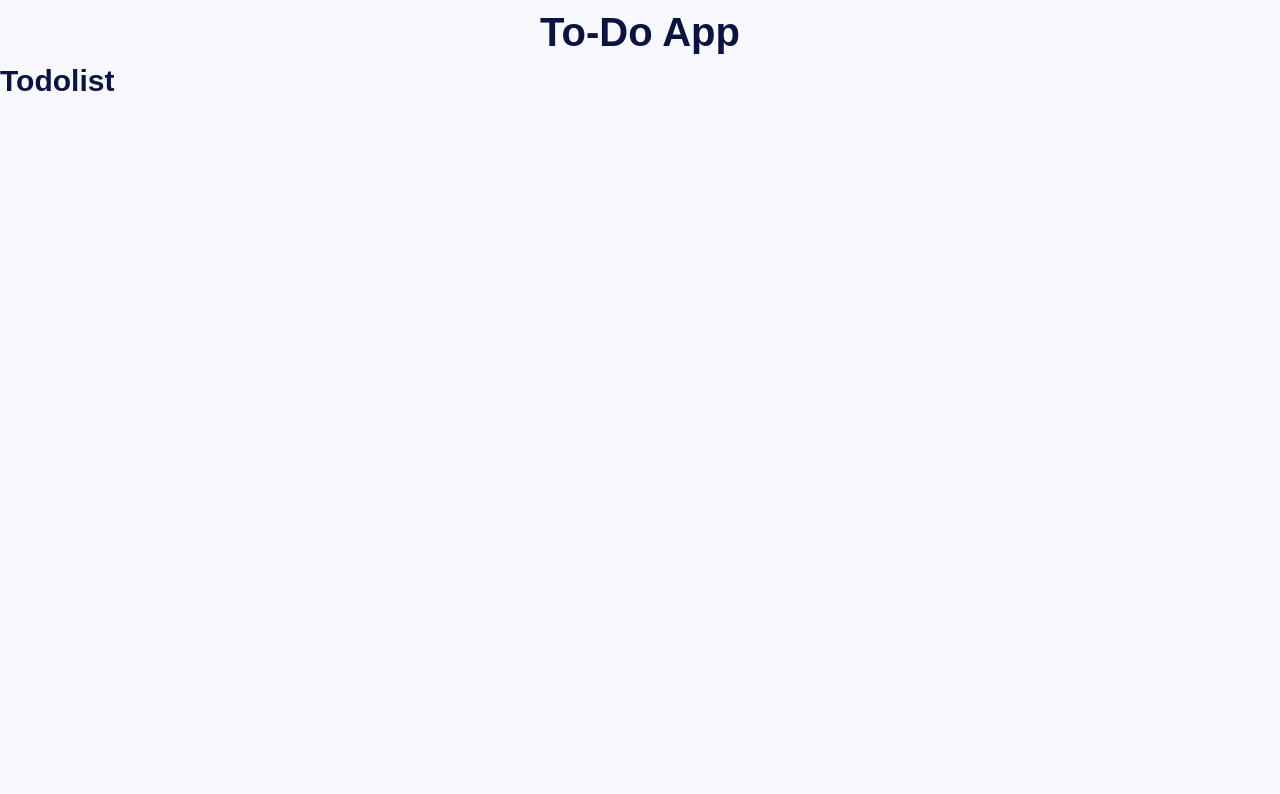
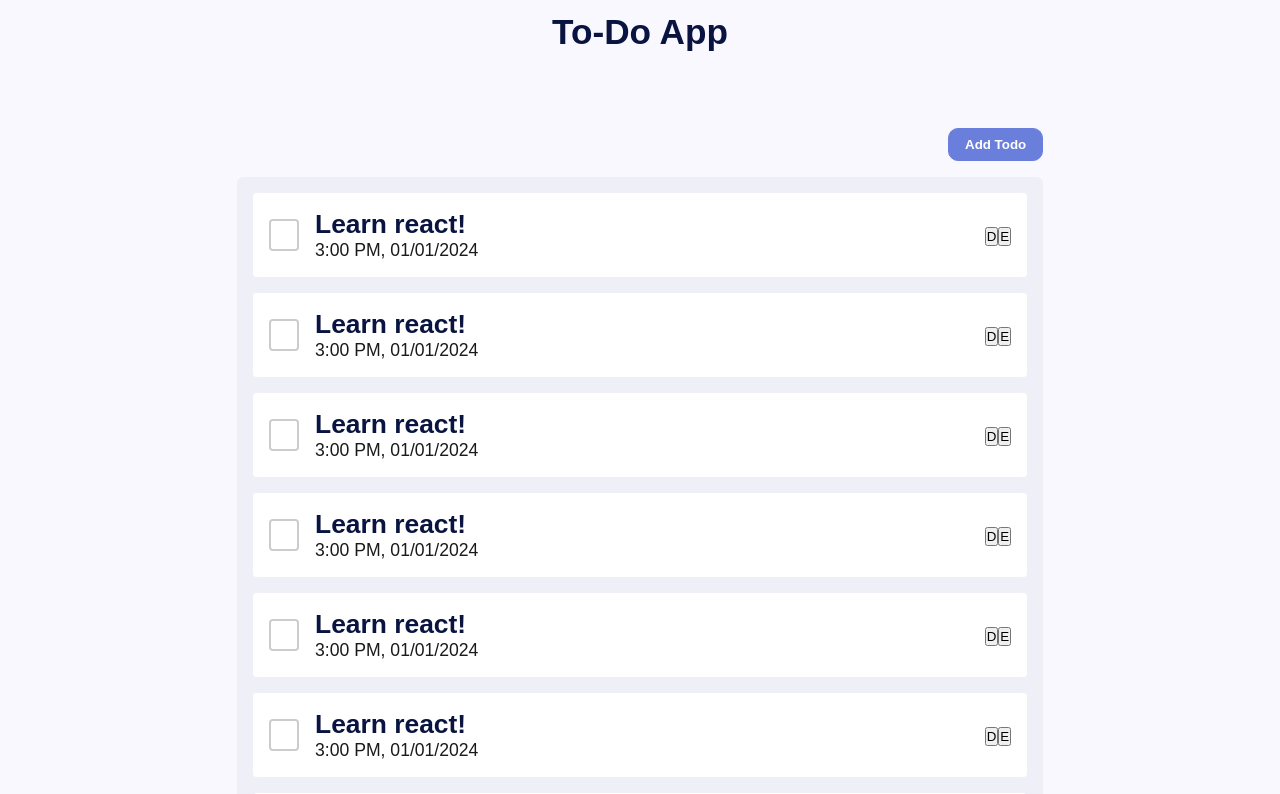
Before and after one commit to mpedraza10/React-Todo-App-Frontend, a React (Create React App) app: page / in a window 1280 px wide. Shown: the top 794 px of the page. Built offline with nearby package versions, Linux system fonts and the light colour scheme.

Commit message:
Added todo components almost finished with styles

```diff
--- a/src/App.js
+++ b/src/App.js
@@ -1,6 +1,6 @@
 // Components
 import Header from "./components/Header/Header";
-import TodoList from "./components/TodoList/TodoList";
+import TodoList from "./components/TodoCont/TodoCont";
 
 const App = () => {
 	return (
--- /dev/null
+++ b/src/components/TodoCont/TodoCont.css
@@ -0,0 +1,20 @@
+.todo-container {
+	width: 90%;
+	display: flex;
+	flex-direction: column;
+
+}
+
+.todo-container .controls {
+	display: flex;
+	justify-content: flex-end;
+	width: 100%;
+	margin-bottom: 1rem;
+}
+
+@media screen and (min-width: 768px) {
+	.todo-container {
+		width: 70%;
+		max-width: 1280px;
+	}
+}
--- /dev/null
+++ b/src/components/TodoCont/TodoCont.js
@@ -0,0 +1,18 @@
+// Components
+import TodoList from "../TodoList/TodoList";
+
+// Styles
+import "./TodoCont.css";
+
+const TodoCont = () => {
+	return (
+		<div className="todo-container">
+			<div className="controls">
+				<button className="btn primary">Add Todo</button>
+			</div>
+			<TodoList />
+		</div>
+	);
+};
+
+export default TodoCont;
--- /dev/null
+++ b/src/components/TodoItem/TodoItem.css
@@ -0,0 +1,17 @@
+.todo-item {
+	width: 100%;
+	height: 100%;
+	padding: 1rem;
+	background-color: #fff;
+	display: flex;
+	gap: 1rem;
+	align-items: center;
+	border-radius: 4px;
+}
+
+.todo-item .content {
+	width: 100%;
+	display: flex;
+	justify-content: space-between;
+	align-items: center;
+}
--- /dev/null
+++ b/src/components/TodoItem/TodoItem.js
@@ -0,0 +1,25 @@
+// Style
+import "./TodoItem.css";
+
+const TodoItem = () => {
+	return (
+		<li className="todo-item">
+			<input
+				type="checkbox"
+				className="checkbox-style" // Add this class for styling
+			/>
+			<div className="content">
+				<div className="info">
+					<h2>Learn react!</h2>
+					<span>3:00 PM, 01/01/2024</span>
+				</div>
+				<div className="btns-cont">
+					<button>D</button>
+					<button>E</button>
+				</div>
+			</div>
+		</li>
+	);
+};
+
+export default TodoItem;
--- a/src/components/TodoList/TodoList.css
+++ b/src/components/TodoList/TodoList.css
@@ -0,0 +1,12 @@
+.todo-list-container {
+	width: 100%;
+	padding: 1rem;
+	background-color: var(--lightgrey-color);
+	border-radius: 6px;
+}
+
+.todo-list-container .list {
+	display: flex;
+	flex-direction: column;
+    gap: 1rem;
+}
--- a/src/components/TodoList/TodoList.js
+++ b/src/components/TodoList/TodoList.js
@@ -1,10 +1,26 @@
-// Styles
+// Components
+import TodoItem from "../TodoItem/TodoItem";
+
+// Style
 import "./TodoList.css";
 
 const TodoList = () => {
 	return (
-		<div>
-			<h1>Todolist</h1>
+		<div className="todo-list-container">
+			<ul className="list">
+				<TodoItem />
+				<TodoItem />
+				<TodoItem />
+				<TodoItem />
+				<TodoItem />
+				<TodoItem />
+				<TodoItem />
+				<TodoItem />
+				<TodoItem />
+				<TodoItem />
+				<TodoItem />
+				<TodoItem />
+			</ul>
 		</div>
 	);
 };
--- a/src/index.css
+++ b/src/index.css
@@ -14,25 +14,19 @@
 	--body-font: "Nunito", sans-serif;
 
 	/* Font sizes */
-	--big-font-size: 3rem;
 	--h1-font-size: 2rem;
-	--h2-font-size: 1.5rem;
-	--h3-font-size: 1.25rem;
-	--normal-font-size: 1rem;
-	--small-font-size: 0.938rem;
+	--h2-font-size: 1rem;
+	--normal-font-size: 0.8rem;
+	--small-font-size: 1rem;
 	--smaller-font-size: 0.813rem;
 }
 
 /* Font sizes for larger devices */
 @media screen and (min-width: 968px) {
 	:root {
-		--big-font-size: 4rem;
 		--h1-font-size: 3rem;
-		--h2-font-size: 2rem;
-		--h3-font-size: 1.5rem;
-		--normal-font-size: 1.25rem;
-		--small-font-size: 1rem;
-		--smaller-font-size: 0.938rem;
+		--h2-font-size: 1.2rem;
+		--normal-font-size: 1.1rem;
 	}
 }
 
@@ -72,6 +66,46 @@ a {
 }
 
 section {
+	padding: var(--header-height) var(--header-height);
 	width: 100%;
-	height: calc(100vh - var(--header-height));
+	display: flex;
+	justify-content: center;
+	align-items: center;
 }
+
+/* Style for unchecked checkboxes */
+input[type="checkbox"] {
+	appearance: none;
+	width: 2rem;
+	height: 2rem;
+	border: 2px solid #ccc;
+	border-radius: 4px;
+	cursor: pointer;
+}
+
+/* Style for checked checkboxes */
+input[type="checkbox"]:checked {
+	background-color: var(--secondary-color);
+	border: 2px solid var(--secondary-color);
+	color: #fff;
+}
+
+.btn {
+	background-color: transparent;
+	border: 1px solid transparent;
+	border-radius: 10px;
+	padding: 0.5rem 1rem;
+	font-weight: bold;
+}
+
+.btn.primary {
+	background-color: var(--secondary-color);
+	border-color: var(--secondary-color);
+	color: #fff;
+}
+
+.btn.primary:hover,
+.btn.primary:active {
+	background-color: transparent;
+	color: var(--secondary-color);
+}
```
Also changed, not shown: src/components/Header/Header.css (line endings or trailing spaces).
